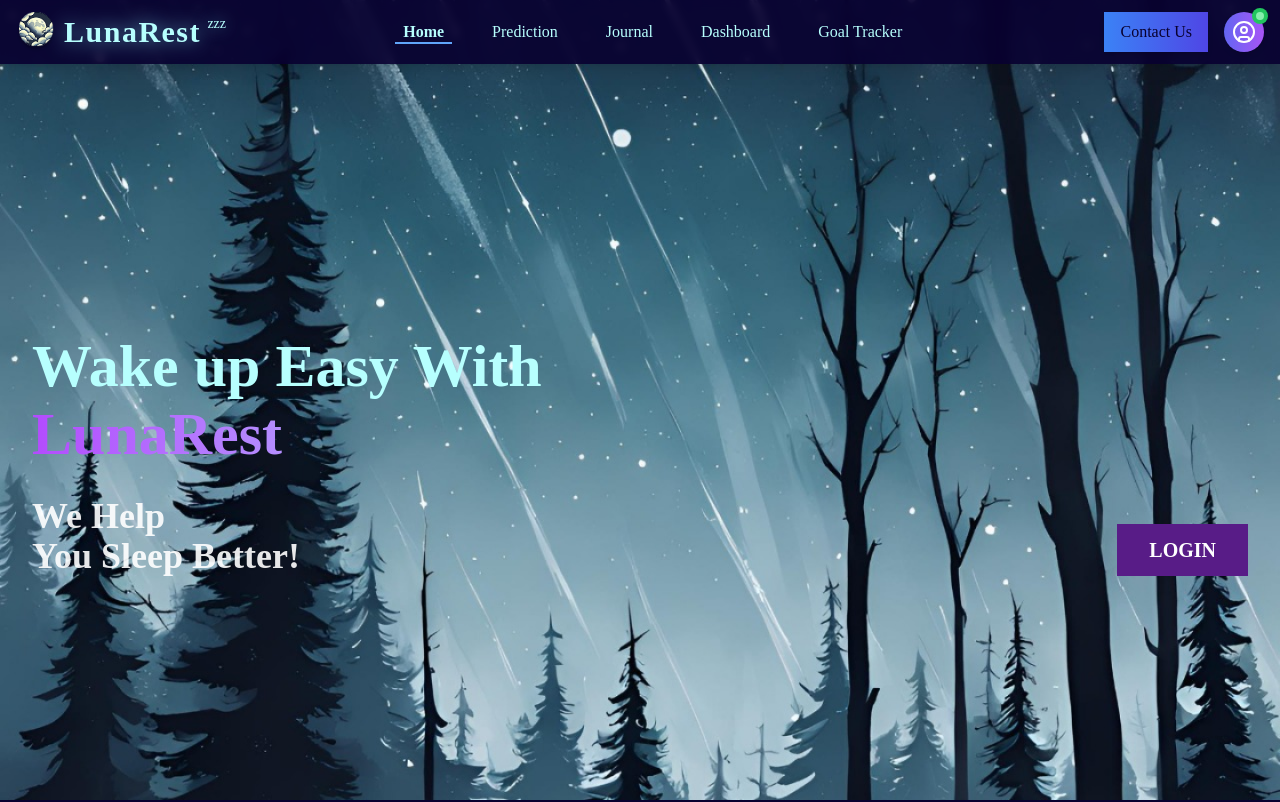
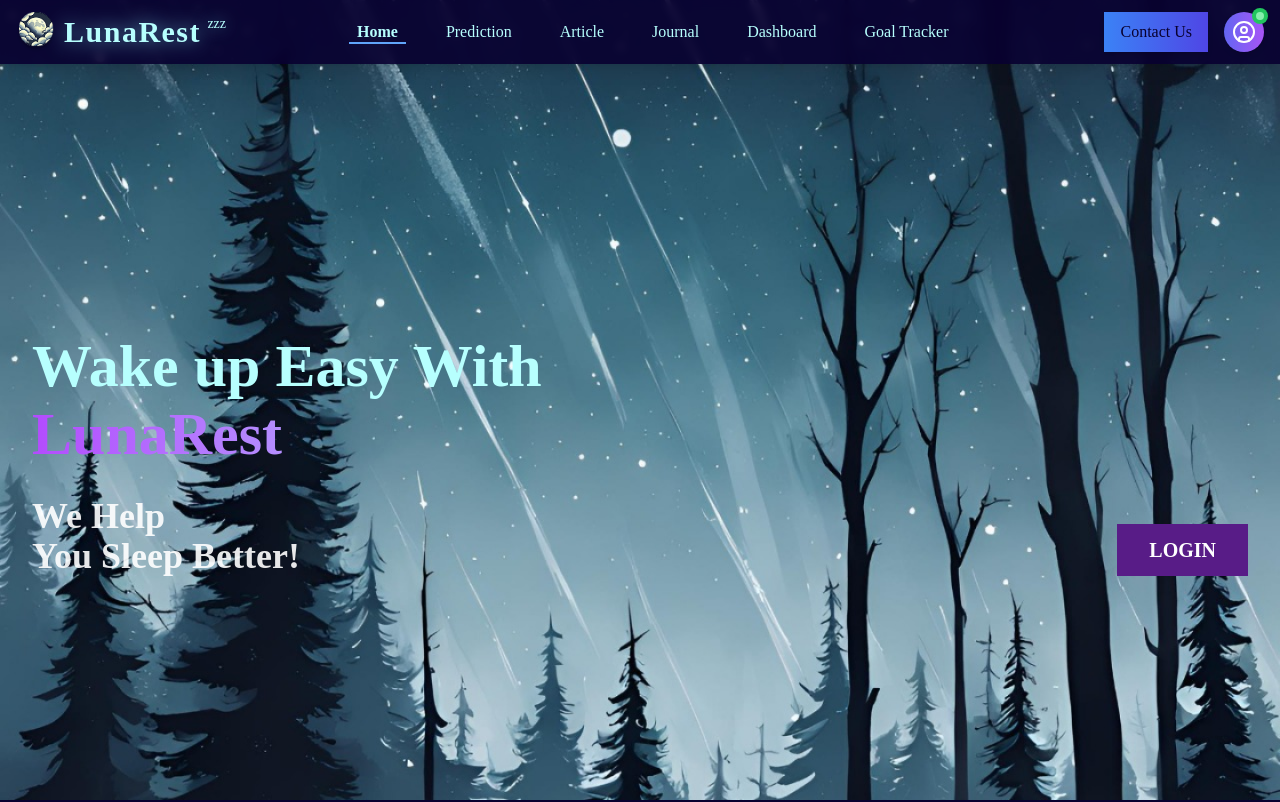
Before and after one commit to rusirasandul/LunaRest-, a React (Vite) app in the folder vite-project/: page / in a window 1280 px wide. Shown: the top 802 px of the page. Built offline with nearby package versions, Linux system fonts and the light colour scheme.

Commit message:
Modify the header to navigate to Article,predection

```diff
--- a/vite-project/src/App.jsx
+++ b/vite-project/src/App.jsx
@@ -16,7 +16,7 @@ import Article from "./pages/Article.jsx";
 import GoalTracker from "./pages/GoalTracker.jsx";
 import ProfilePage from "./pages/ProfilePage.jsx";
 //import WelcomeCard from "./pages/WelcomeCard";
-//import Quiz from "./pages/Quiz";
+import Quiz from "./pages/Quiz";
 
 function App() {
   const[isLoading,setIsLoading] = useState(true)
@@ -41,6 +41,7 @@ function App() {
       <div className="flex-grow">
         <Routes>
           <Route path="/" element={<Home />} />
+          <Route path="/quiz" element={<Quiz/>}/>
           <Route path="/journal" element={<Journal />} />
           <Route path="/setting" element={<Setting />} />
           <Route path="/login" element={<LoginPage />} />
--- a/vite-project/src/layouts/Header.jsx
+++ b/vite-project/src/layouts/Header.jsx
@@ -43,7 +43,7 @@ const Navbar = () => {
             <li>
                 <motion.div whileHover={{ scale: 1.1 }} whileTap={{ scale: 0.9 }}>
                     <Link
-                        to="/prediction"
+                        to="/quiz"
                         onClick={handleCloseMenu}
                         className={`text-nav relative px-2 py-1 transition-all duration-300 ${
                             getActiveSection() === "prediction"
@@ -52,6 +52,21 @@ const Navbar = () => {
                         }`}
                     >
                         Prediction
+                    </Link>
+                </motion.div>
+            </li>
+            <li>
+                <motion.div whileHover={{ scale: 1.1 }} whileTap={{ scale: 0.9 }}>
+                    <Link
+                        to="/article"
+                        onClick={handleCloseMenu}
+                        className={`text-nav relative px-2 py-1 transition-all duration-300 ${
+                            getActiveSection() === "goaltracker"
+                                ? "text-blue-400 font-bold after:content-[''] after:absolute after:bottom-0 after:left-0 after:w-full after:h-0.5 after:bg-blue-400"
+                                : "hover:text-blue-300"
+                        }`}
+                    >
+                        Article
                     </Link>
                 </motion.div>
             </li>
```
